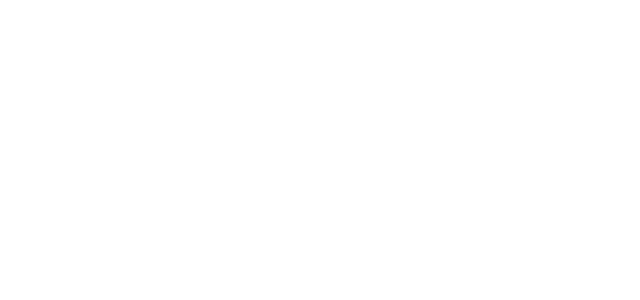
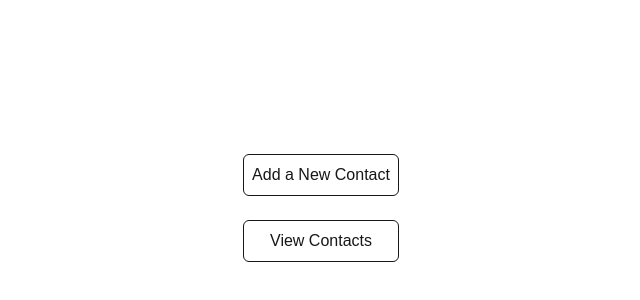
Before and after one commit to kj002/CRUD-address-book, a Next.js app: page / in a window 1280 px wide. Shown: the part 192-492 px from the top of the page, without its empty margins (319-959 px from the left). Built offline with nearby package versions, Linux system fonts and the light colour scheme.

Commit message:
Add two simple buttons in home page for navigation

```diff
--- a/src/app/page.tsx
+++ b/src/app/page.tsx
@@ -1,4 +1,21 @@
 import Image from "next/image";
+import Link from "next/link";
 
 export default function Home() {
+  return (
+    <div className="flex justify-center items-center h-screen">
+      <div className="flex flex-col gap-6">
+        <Link
+        href={ "addcontact" }
+        className="text-center p-2 rounded-md border-1 hover:bg-gray-800 cursor-pointer">
+          Add a New Contact
+        </Link>
+        <Link
+        href={ "viewcontacts" }
+        className="text-center p-2 rounded-md border-1 hover:bg-gray-800 cursor-pointer">
+          View Contacts
+        </Link>
+      </div>
+    </div>
+  );
 }
```
